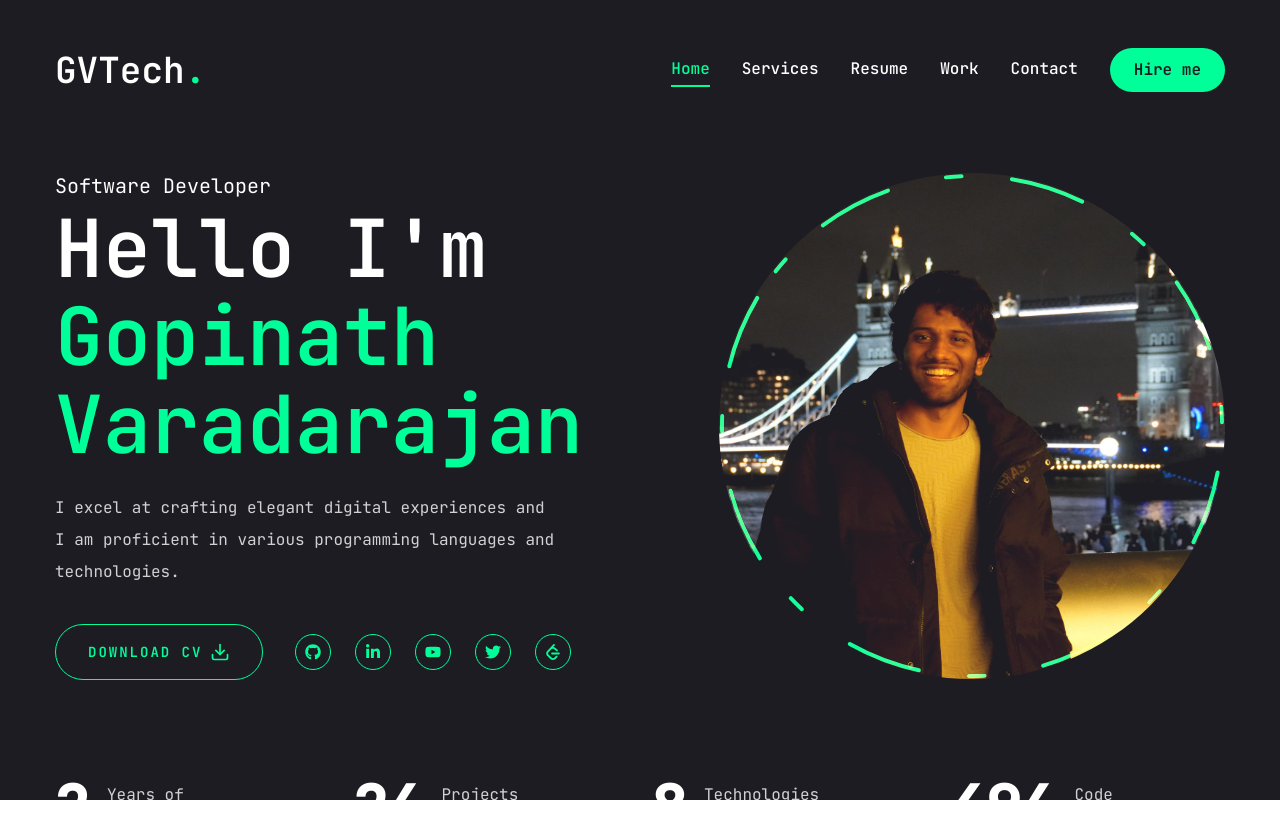
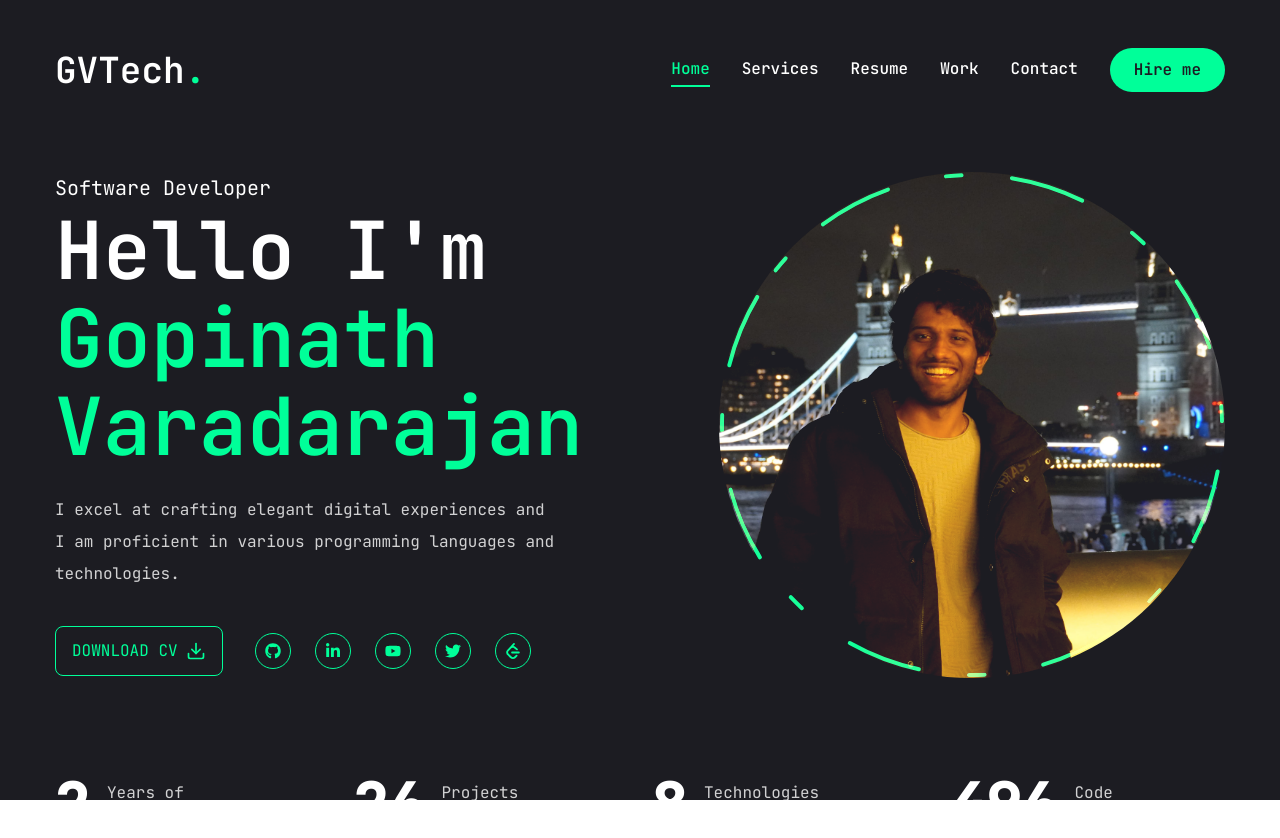
Before and after one commit to gopinathvarad/GVTech-, a Next.js app: page / in a window 1280 px wide. Shown: the top 838 px of the page. Built offline with nearby package versions, Linux system fonts and the light colour scheme.

Commit message:
Implemented Resume Download functionality.

```diff
--- a/app/page.jsx
+++ b/app/page.jsx
@@ -24,14 +24,14 @@ const Home = () => {
             </p>
             {/* btn and socials */}
             <div className="flex flex-col xl:flex-row items-center gap-8">
-              <Button
-                variant="outline"
-                size="lg"
-                className="uppercase flex items-center gap-2"
+              <a
+                href="/Gopinath_Varadarajan_Resume.pdf"
+                download="Gopinath_Varadarajan_Resume.pdf"
+                className="uppercase flex items-center gap-2 border border-accent text-accent py-2 px-4 rounded-lg hover:bg-accent hover:text-primary transition-all duration-500"
               >
                 <span>Download CV</span>
                 <FiDownload className="text-xl" />
-              </Button>
+              </a>
               <div className="mb-8 xl:mb-0">
                 <Social
                   containerStyles="flex gap-6"
```
Also changed, not shown: 1 other file (tests, documents, lock files or other folders).
